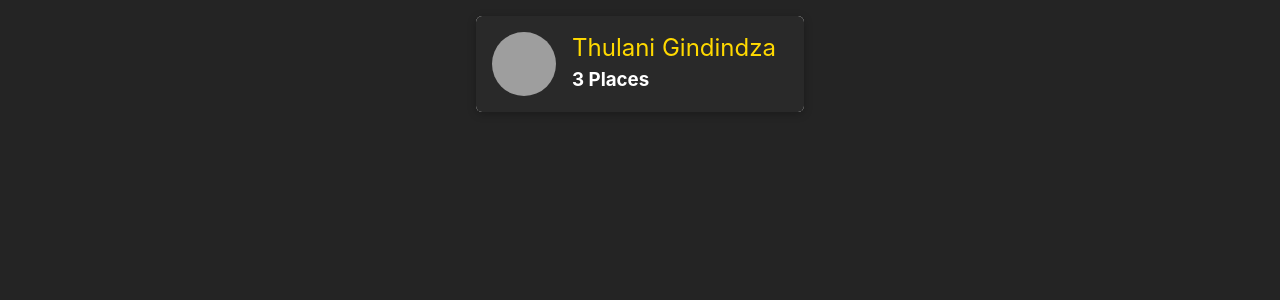
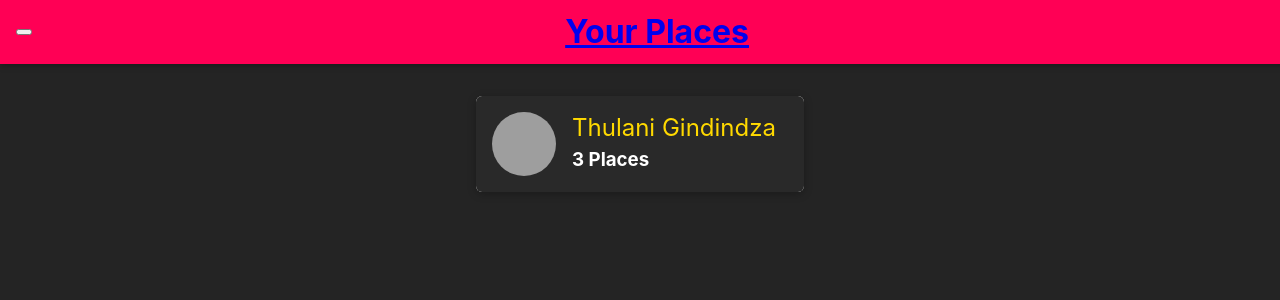
Before and after one commit to Mpilo-Pillz/portfolio-project, a React (Vite) app in the folder places-react/: page / in a window 1280 px wide. Shown: the top 300 px of the page. Built offline with nearby package versions, Linux system fonts and the light colour scheme; grey boxes are pictures that could not be loaded.

Commit message:
adding main nav

```diff
--- a/places-react/src/App.tsx
+++ b/places-react/src/App.tsx
@@ -1,9 +1,13 @@
 import { Routes, Route, Navigate } from "react-router-dom";
 import NewPlace from "./places/pages/NewPlace";
+import MainNavigation from "./shared/components/Navigation/MainNavigation";
 import Users from "./users/pages/Users";
 
 const App = () => {
   return (
+    <>
+      <MainNavigation />
+      <main>
         <Routes>
           <Route path="/" element={<Users />} />
           <Route path="/places/new" element={<NewPlace />} />
@@ -12,6 +16,8 @@
             element={<Navigate to="/" replace />} //this is a way to redirect
           />
         </Routes>
+      </main>
+    </>
   );
 };
 
--- /dev/null
+++ b/places-react/src/shared/components/Navigation/MainHeader.css
@@ -0,0 +1,23 @@
+.main-header {
+  width: 100%;
+  height: 4rem;
+  display: flex;
+  align-items: center;
+  position: fixed;
+  top: 0;
+  left: 0;
+  background: #ff0055;
+  box-shadow: 0 2px 6px rgba(0, 0, 0, 0.26);
+  padding: 0 1rem;
+  z-index: 5;
+}
+
+main {
+  margin-top: 5rem;
+}
+
+@media (min-width: 768px) {
+  .main-header {
+    justify-content: space-between;
+  }
+}
--- /dev/null
+++ b/places-react/src/shared/components/Navigation/MainHeader.tsx
@@ -0,0 +1,13 @@
+import React, { ReactNode } from "react";
+
+import "./MainHeader.css";
+
+interface MainHeaderProps {
+  className?: string;
+  children: ReactNode;
+}
+const MainHeader: React.FC<MainHeaderProps> = ({ children }) => {
+  return <header className="main-header">{children}</header>;
+};
+
+export default MainHeader;
--- /dev/null
+++ b/places-react/src/shared/components/Navigation/MainNavigation.css
@@ -0,0 +1,45 @@
+.main-navigation__menu-btn {
+  width: 3rem;
+  height: 3rem;
+  background: transparent;
+  border: none;
+  display: flex;
+  flex-direction: column;
+  justify-content: space-around;
+  margin-right: 2rem;
+  cursor: pointer;
+}
+
+.main-navigation__menu-btn span {
+  display: block;
+  width: 3rem;
+  height: 2.5px;
+  background: white;
+}
+
+.main-navigation__title {
+  color: white;
+}
+
+.main-navigation__title a {
+  text-decoration: none;
+  color: white;
+}
+
+.main-navigation__header-nav {
+  display: none;
+}
+
+.main-navigation__drawer-nav {
+  height: 100%;
+}
+
+@media (min-width: 768px) {
+  .main-navigation__menu-btn {
+    display: none;
+  }
+
+  .main-navigation__header-nav {
+    display: block;
+  }
+}
--- /dev/null
+++ b/places-react/src/shared/components/Navigation/MainNavigation.tsx
@@ -0,0 +1,20 @@
+import { Link } from "react-router-dom";
+import MainHeader from "./MainHeader";
+
+const MainNavigation = () => {
+  return (
+    <MainHeader className="main-navigation__menu-btn">
+      <button>
+        <span />
+        <span />
+        <span />
+      </button>
+      <h1 className="main-navigation__title">
+        <Link to="/">Your Places</Link>
+      </h1>
+      <nav>...</nav>
+    </MainHeader>
+  );
+};
+
+export default MainNavigation;
--- a/places-react/src/shared/components/UIElements/Card.tsx
+++ b/places-react/src/shared/components/UIElements/Card.tsx
@@ -3,7 +3,7 @@
 import "./Card.css";
 
 interface CardProps {
-  className: string;
+  className?: string;
   children: React.ReactNode;
   style?: any;
 }
--- a/places-react/src/users/components/UsersList.tsx
+++ b/places-react/src/users/components/UsersList.tsx
@@ -1,4 +1,6 @@
 import React from "react";
+import Card from "../../shared/components/UIElements/Card";
+
 import { User } from "../../shared/Types/User";
 import UserItem from "./UserItem";
 import "./UsersList.css";
@@ -10,7 +12,9 @@
   if (items.length === 0) {
     return (
       <div className="center">
-        <h2>No users found</h2>
+        <Card>
+          <h2>No users found</h2>
+        </Card>
       </div>
     );
   }
```
Also changed, not shown: 1 other file (tests, documents, lock files or other folders). Lines whose indentation alone changed are shown as unchanged.
